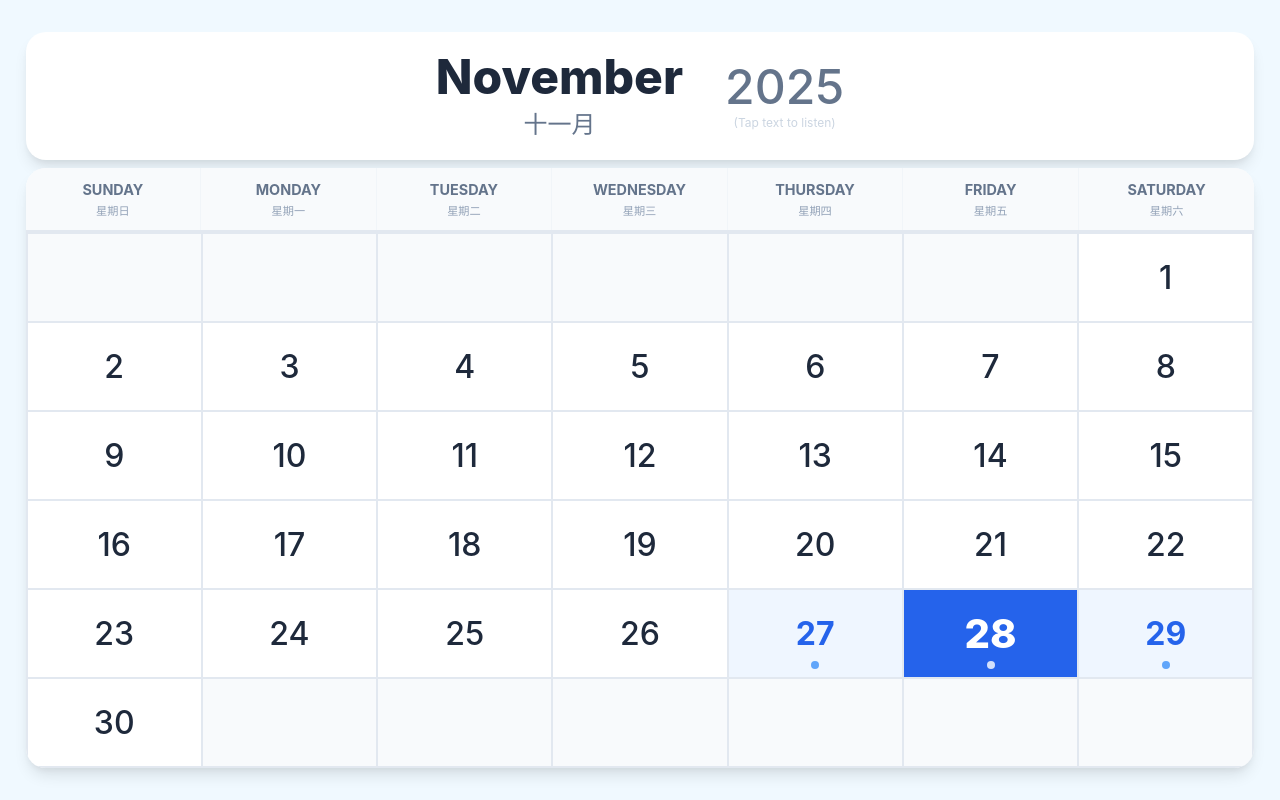
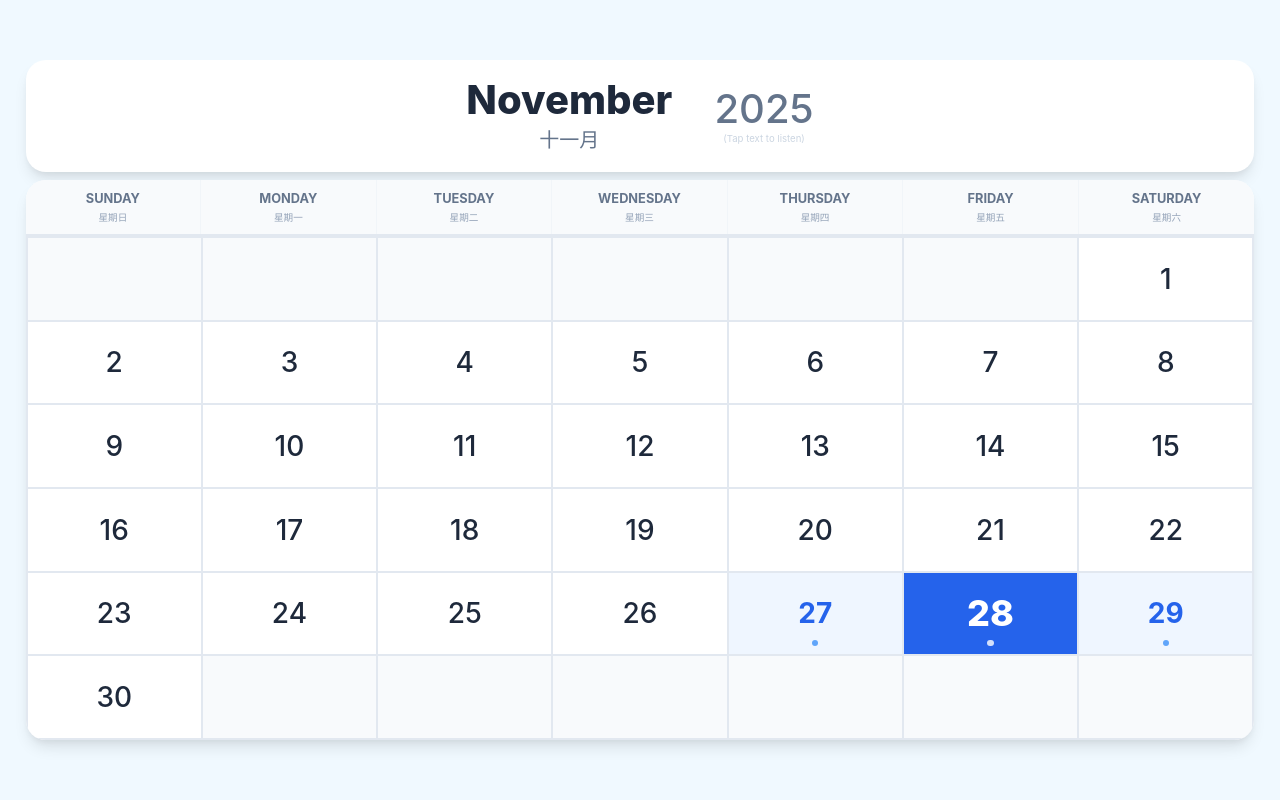
Before and after one commit to yixuanevewang/simple_calendar_website, a plain HTML site: page index.html in a window 1280 px wide. Drawn offline with Linux system fonts and the light colour scheme.

Commit message:
Refactor styles for layout adjustments and readability
Adjusted various font sizes and container heights to improve layout and prevent cutoff issues.

```diff
--- a/index.html
+++ b/index.html
@@ -40,10 +40,10 @@
         /* Main Container - fills most of the screen */
         .container {
             width: 96vw;
-            height: 92vh; /* Reduced from 96vh */
+            height: 85vh; /* Reduced from 92vh to prevent bottom cutoff */
             display: flex;
             flex-direction: column;
-            gap: 1vh; /* Reduced gap */
+            gap: 1vh;
         }
 
         /* Header Section */
@@ -58,7 +58,7 @@
             flex-direction: row; /* Changed to row for side-by-side */
             justify-content: center;
             align-items: center; /* Vertically align centers */
-            height: 16vh; /* Reduced from 20vh */
+            height: 14vh; /* Reduced from 16vh */
             gap: 4vh; /* Space between Month and Year */
         }
 
@@ -72,7 +72,7 @@
         }
 
         .month-en {
-            font-size: 6vh; /* Reduced from 7vh */
+            font-size: 5vh; /* Reduced from 6vh */
             font-weight: 800;
             color: var(--text-primary);
             line-height: 1;
@@ -80,7 +80,7 @@
         }
 
         .month-zh {
-            font-size: 3vh; /* Reduced from 3.5vh */
+            font-size: 2.5vh; /* Reduced from 3vh */
             font-weight: 500;
             color: var(--text-secondary);
             margin-top: 0.5vh;
@@ -97,7 +97,7 @@
         }
 
         .year-text {
-            font-size: 6vh; /* Reduced from 7vh */
+            font-size: 5vh; /* Reduced from 6vh */
             color: var(--text-secondary);
             font-weight: 500;
             line-height: 1;
@@ -106,13 +106,13 @@
 
         /* Placeholder for year subtitle if needed, or just visual balance */
         .year-sub {
-            font-size: 1.8vh; /* Reduced */
+            font-size: 1.5vh; /* Reduced */
             color: transparent; /* Keep layout stable */
             margin-top: 0.5vh;
         }
 
         .tap-hint {
-            font-size: 1.5vh; /* Reduced */
+            font-size: 1.2vh; /* Reduced */
             color: #cbd5e1;
             margin-top: 0.5vh;
         }
@@ -134,7 +134,7 @@
             grid-template-columns: repeat(7, 1fr);
             background-color: #f8fafc;
             border-bottom: 2px solid #e2e8f0;
-            height: 8vh; /* Reduced from 10vh */
+            height: 7vh; /* Reduced from 8vh */
         }
 
         .weekday-cell {
@@ -154,7 +154,7 @@
         }
 
         .weekday-en {
-            font-size: 1.8vh; /* Reduced from 2.2vh */
+            font-size: 1.6vh; /* Reduced from 1.8vh */
             font-weight: 700;
             color: var(--text-secondary);
             text-transform: uppercase;
@@ -162,7 +162,7 @@
         }
 
         .weekday-zh {
-            font-size: 1.4vh; /* Reduced from 1.8vh */
+            font-size: 1.2vh; /* Reduced from 1.4vh */
             font-weight: 400;
             color: #94a3b8;
             margin-top: 0.5vh;
@@ -187,7 +187,7 @@
             display: flex;
             align-items: center;
             justify-content: center;
-            font-size: 4vh; /* Reduced from 4.5vh */
+            font-size: 3.5vh; /* Reduced from 4vh */
             font-weight: 500;
             position: relative;
             cursor: pointer;
@@ -205,7 +205,7 @@
             background-color: var(--accent-blue);
             color: var(--white);
             font-weight: 800;
-            font-size: 5vh; /* Reduced from 5.5vh */
+            font-size: 4.5vh; /* Reduced from 5vh */
         }
 
         .day-cell.today:active {
@@ -222,8 +222,8 @@
         .dot-indicator {
             position: absolute;
             bottom: 0.5vh;
-            width: 1vh;
-            height: 1vh;
+            width: 0.8vh; /* Slightly smaller dot */
+            height: 0.8vh;
             background-color: #60a5fa;
             border-radius: 50%;
         }
```
